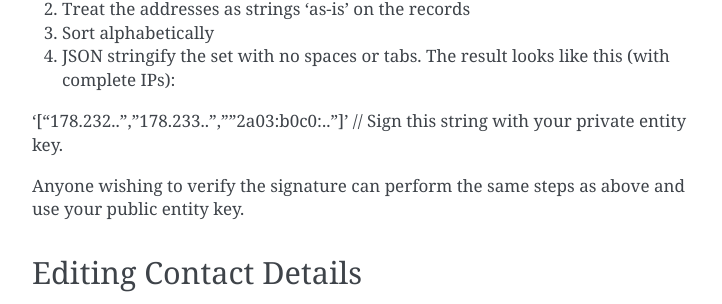
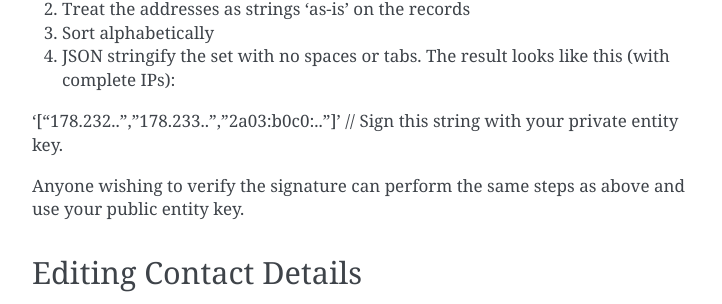
Before and after one commit to OpenTransfr/Core, a Sphinx documentation site: the page built from docs/Banks/index.rst, in a window 1280 px wide. Shown: the part 1219-1523 px from the top of the page, without its empty margins (388-1110 px from the left). Built offline with Sphinx 7.4.7, drawn with Linux system fonts in a browser that asks for light colours.

```diff
--- a/docs/Banks/index.rst
+++ b/docs/Banks/index.rst
@@ -33,7 +33,7 @@ The data to sign is as follows:
 3. Sort alphabetically
 4. JSON stringify the set with no spaces or tabs. The result looks like this (with complete IPs):
 
-'["178.232..","178.233..",""2a03:b0c0:.."]' // Sign this string with your private entity key.
+'["178.232..","178.233..","2a03:b0c0:.."]' // Sign this string with your private entity key.
 
 Anyone wishing to verify the signature can perform the same steps as above and use your public entity key.
 
```
